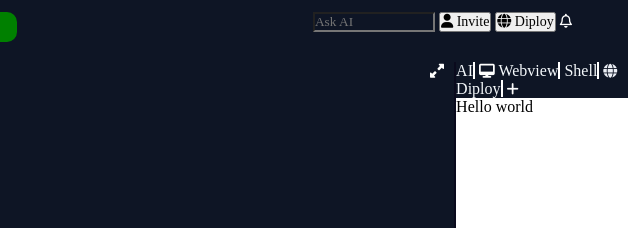
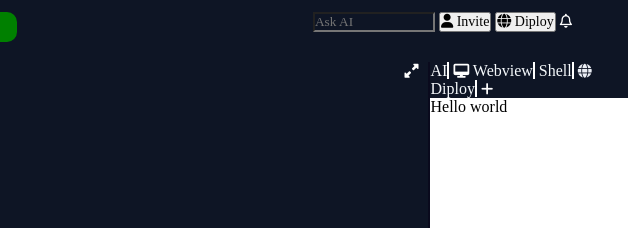
Before and after one commit to kakotyanimesh/replit-frontend, a plain HTML site: page index.html in a window 1280 px wide. Shown: the top 228 px of the page, 652-1280 px from the left. Drawn offline with Linux system fonts and the light colour scheme; some icons are missing; a web font is replaced by a local one.

Commit message:
Update style.css

```diff
--- a/style.css
+++ b/style.css
@@ -115,7 +115,7 @@ body {
 .indexmenu{
     display: flex;
     justify-content: space-between;
-    gap: 54vw;
+    gap: 52vw;
 }
 /* .rightMenu{
     background-color: pink;
```
